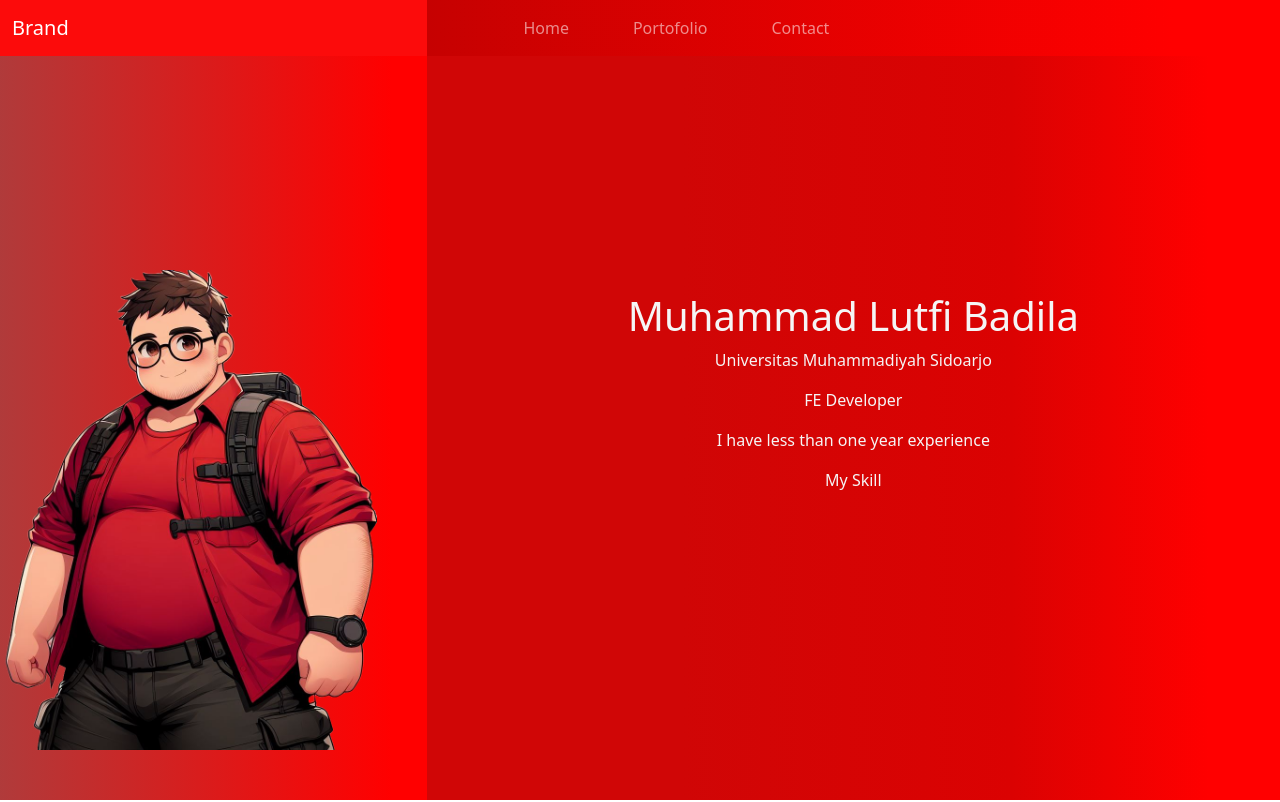
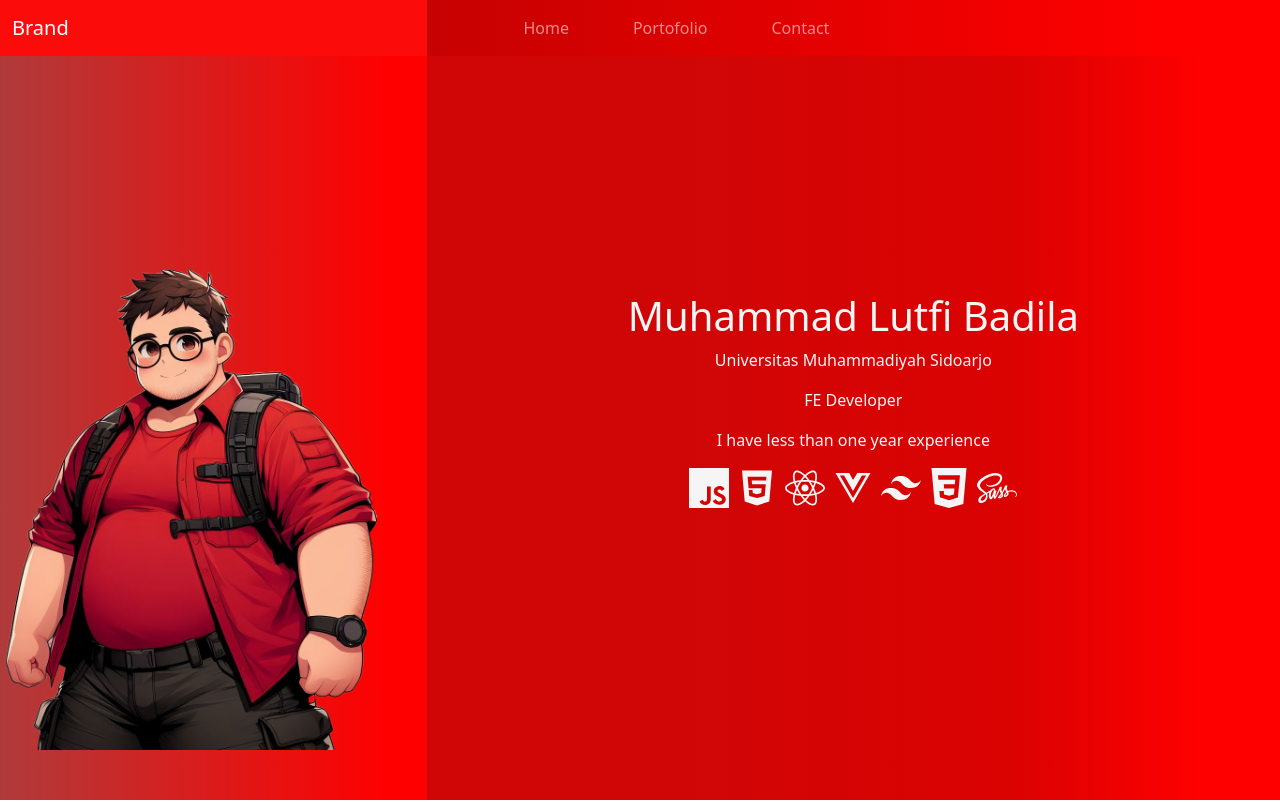
Before and after one commit to Luth-Badila/zega-porto, a React (Vite) app: page / in a window 1280 px wide. Shown: the top 802 px of the page. Built offline with nearby package versions, Linux system fonts and the light colour scheme.

Commit message:
added skill in homepage

```diff
--- a/src/App.tsx
+++ b/src/App.tsx
@@ -1,6 +1,6 @@
 import { Home } from "./components/Home";
 import Footer from "./components/Footer";
-import Card from "./components/Card";
+import { Card } from "./components/Card";
 import Form from "./components/Form";
 
 function App() {
--- a/src/assets/styles/main.scss
+++ b/src/assets/styles/main.scss
@@ -61,6 +61,10 @@ body {
         height: 100vh;
         @media (max-width: 640px) {
           height: 60vh;
+        }
+        .skill {
+          display: flex;
+          gap: 0.5rem;
         }
       }
     }
--- a/src/components/Button.tsx
+++ /dev/null
@@ -1,5 +0,0 @@
-import { Button } from "reactstrap";
-
-export const ButtonComponent = () => {
-  return <Button color="danger">Danger!</Button>;
-};
--- a/src/components/Card.tsx
+++ b/src/components/Card.tsx
@@ -7,7 +7,7 @@ import porto6 from "../assets/images/porto6.jpg";
 import porto7 from "../assets/images/porto7.jpg";
 import "../assets/styles/Card.css";
 
-export default function Card() {
+export const Card: React.FC = () => {
   const lists = [
     {
       id: 1,
@@ -72,4 +72,4 @@ export default function Card() {
       })}
     </section>
   );
-}
+};
--- a/src/components/Footer.tsx
+++ b/src/components/Footer.tsx
@@ -3,7 +3,7 @@ import { GrInstagram } from "react-icons/gr";
 import { FaLinkedin } from "react-icons/fa";
 import { SiWhatsapp } from "react-icons/si";
 
-function Footer() {
+export const Footer: React.FC = () => {
   return (
     <div className="footer">
       <div className="footer-sections">
@@ -27,6 +27,6 @@ function Footer() {
       </div>
     </div>
   );
-}
+};
 
 export default Footer;
--- a/src/components/Home.tsx
+++ b/src/components/Home.tsx
@@ -1,5 +1,6 @@
-import React from "react";
 import homePhoto from "../assets/images/home-photo.png";
+import { SiJavascript, SiTailwindcss, SiCss3 } from "react-icons/si";
+import { FaHtml5, FaReact, FaVuejs, FaSass } from "react-icons/fa";
 
 export const Home: React.FC = () => {
   return (
@@ -15,8 +16,15 @@ export const Home: React.FC = () => {
           <p>Universitas Muhammadiyah Sidoarjo</p>
           <p>FE Developer</p>
           <p>I have less than one year experience</p>
-          <p>My Skill</p>
-          <div className="skill"></div>
+          <div className="skill">
+            <SiJavascript size={40} />
+            <FaHtml5 size={40} />
+            <FaReact size={40} />
+            <FaVuejs size={40} />
+            <SiTailwindcss size={40} />
+            <SiCss3 size={40} />
+            <FaSass size={40} />
+          </div>
         </div>
       </div>
     </div>
--- a/src/components/Navbar.tsx
+++ b/src/components/Navbar.tsx
@@ -1,7 +1,7 @@
 import { useState } from "react";
 import { Navbar, NavItem, NavbarToggler, Collapse, NavLink, Nav, NavbarBrand } from "reactstrap";
 
-export default function NavbarFixed() {
+export const NavbarFixed: React.FC = () => {
   // Collapse isOpen State
   const [isOpen, setIsOpen] = useState<boolean>(false);
 
@@ -30,4 +30,4 @@ export default function NavbarFixed() {
       </Navbar>
     </div>
   );
-}
+};
--- a/src/main.tsx
+++ b/src/main.tsx
@@ -1,7 +1,7 @@
 import React from "react";
 import ReactDOM from "react-dom/client";
 import App from "./App.tsx";
-import NavbarFixed from "./components/Navbar";
+import { NavbarFixed } from "./components/Navbar";
 import "./assets/styles/main.scss";
 import "bootstrap/dist/css/bootstrap.css";
 
```
